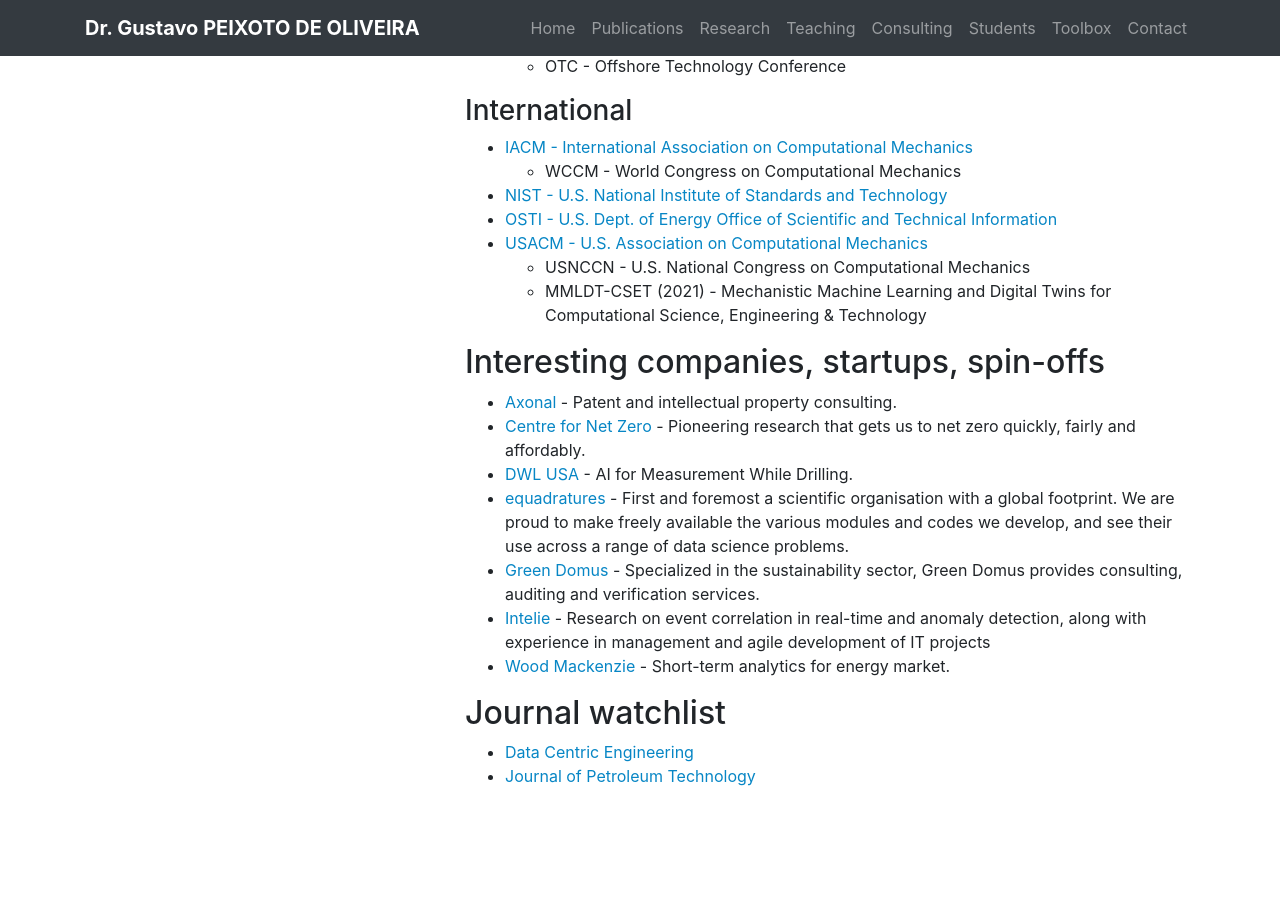
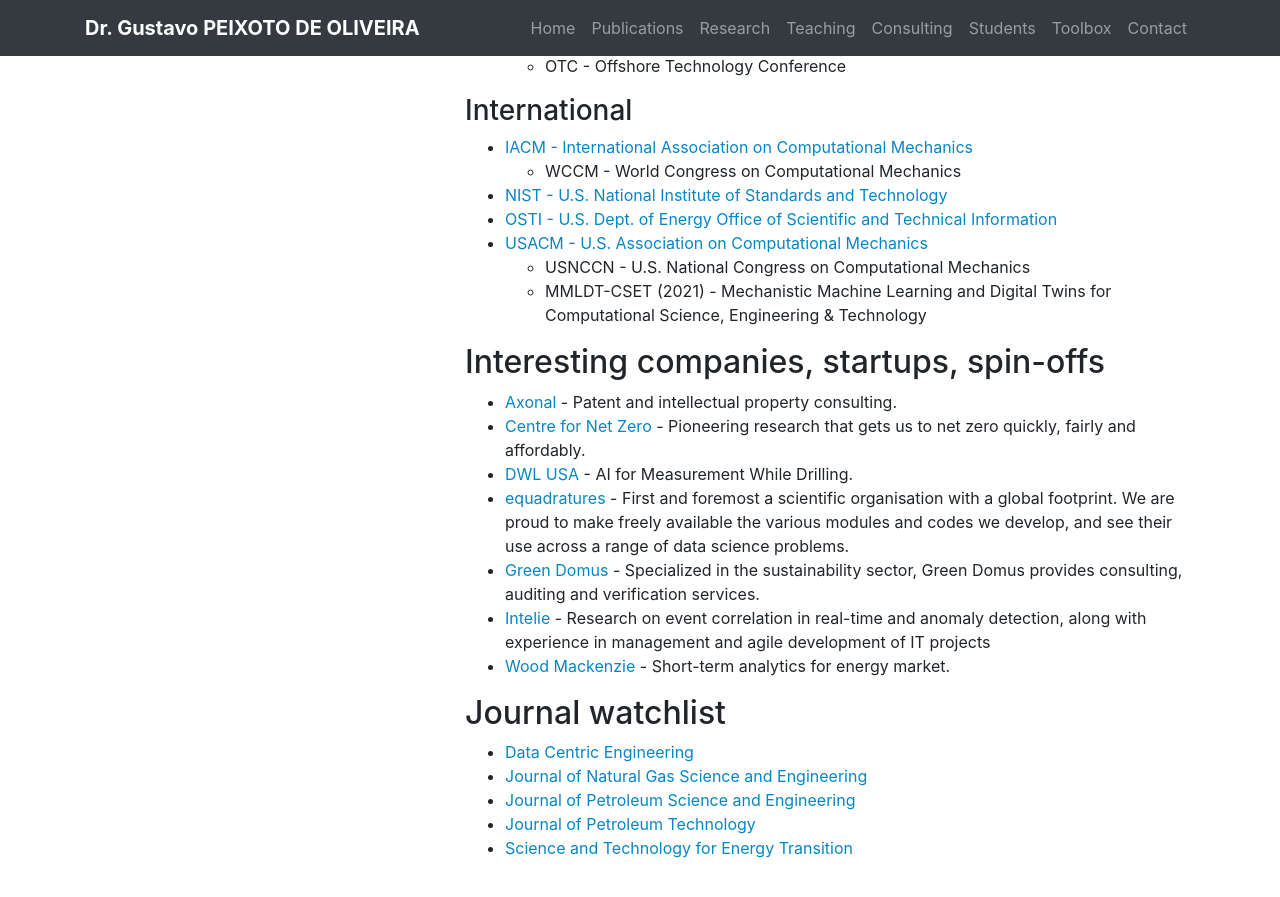
Before and after one commit to gcpeixoto/gcpeixoto.github.io, a Jekyll site: the page built from _toolbox/G-y-links.md, in a window 1280 px wide and 900 px high, scrolled down 1793 px. Shown: the top 897 px of the window. Built offline with Jekyll 4.4.1, drawn with Linux system fonts in a browser that asks for light colours; before the commit the page ends 2621 px from its top, so only the background shows below that.

Commit message:
Update links

```diff
--- a/_toolbox/G-y-links.md
+++ b/_toolbox/G-y-links.md
@@ -97,4 +97,7 @@
 ## Journal watchlist
 
 - [Data Centric Engineering](https://www.cambridge.org/core/journals/data-centric-engineering)
+- [Journal of Natural Gas Science and Engineering](https://www.sciencedirect.com/journal/journal-of-natural-gas-science-and-engineering)
+- [Journal of Petroleum Science and Engineering](https://www.sciencedirect.com/journal/journal-of-petroleum-science-and-engineering/about/aims-and-scope)
 - [Journal of Petroleum Technology](https://jpt.spe.org)
+- [Science and Technology for Energy Transition](https://www.stet-review.org)
```
